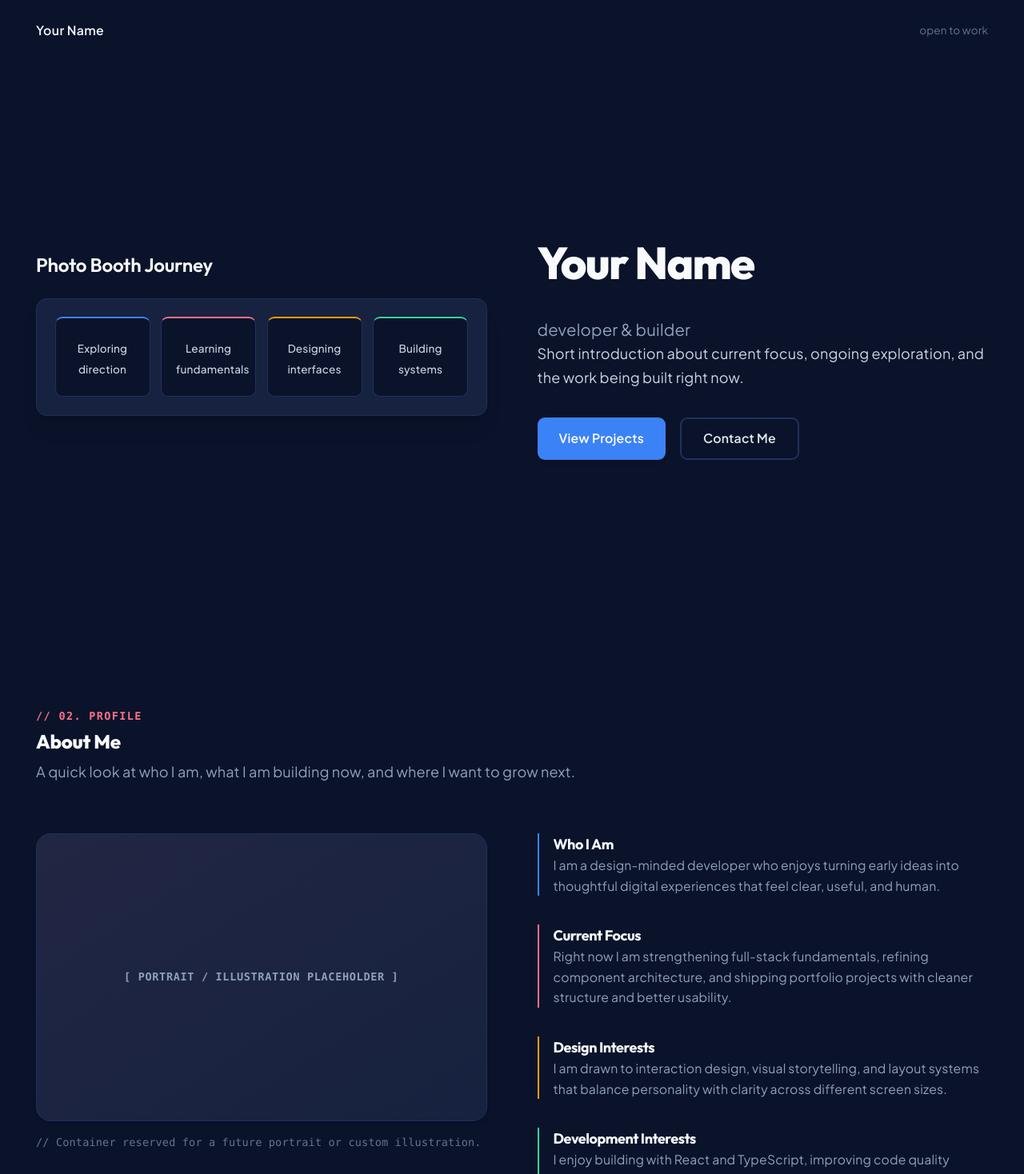
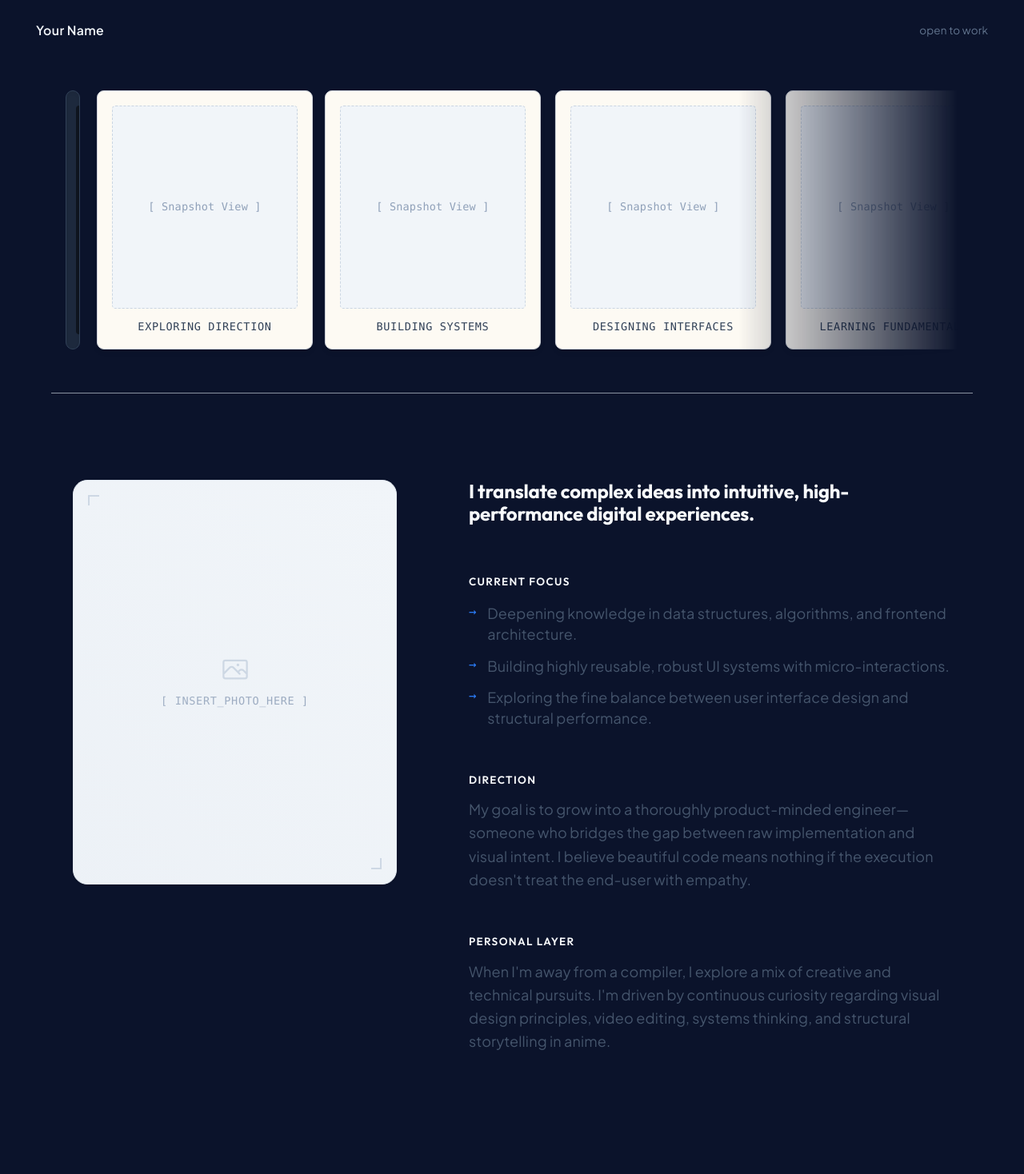
Before and after one commit to Vidhi9891/portfolio-v1, a React (Vite) app: page / in a window 1280 px wide. Shown: the top 1468 px of the page at 80% size. Built offline with nearby package versions, Linux system fonts and the light colour scheme.

Commit message:
added animation to photo booth and edited about section

```diff
--- a/package.json
+++ b/package.json
@@ -10,12 +10,13 @@
     "preview": "vite preview"
   },
   "dependencies": {
+    "framer-motion": "^12.40.0",
     "react": "^19.2.6",
     "react-dom": "^19.2.6"
   },
   "devDependencies": {
+    "@eslint/js": "^10.0.1",
     "@tailwindcss/vite": "^4.3.0",
-    "@eslint/js": "^10.0.1",
     "@types/node": "^24.12.3",
     "@types/react": "^19.2.14",
     "@types/react-dom": "^19.2.3",
--- a/src/App.tsx
+++ b/src/App.tsx
@@ -1,6 +1,7 @@
 import Navbar from './components/Navbar'
-import Hero from './components/Hero'
-import About from './components/About'
+//import Hero from './components/Hero'
+import PhotoBoothFeed from './components/PhotoBoothFeed'
+import AboutSection from './components/About'
 import Skills from './components/Skills'
 import Projects from './components/Projects'
 import Contact from './components/Contact'
@@ -9,8 +10,8 @@ function App() {
   return (
     <main className="min-h-screen bg-[#0b132b] text-slate-300 font-sans antialiased selection:bg-blue-500/30 selection:text-white">
       <Navbar />
-      <Hero />
-      <About />
+      <PhotoBoothFeed />
+      <AboutSection />
       <Skills />
       <Projects />
       <Contact />
--- a/src/components/About.tsx
+++ b/src/components/About.tsx
@@ -1,96 +1,124 @@
-function About() {
+import React from 'react';
+import { motion } from 'framer-motion';
+
+const AboutSection: React.FC = () => {
   return (
-    <section aria-labelledby="about-title" className="bg-transparent text-slate-200 py-24 font-sans" id="about">
-      <div className="mx-auto w-full max-w-7xl px-6 md:px-10">
-        <header className="mb-10 md:mb-14">
-          <span className="text-[#fb7185] font-mono text-xs font-bold tracking-widest uppercase block mb-2">
-            // 02. PROFILE
-          </span>
-          <h2 id="about-title" className="text-3xl font-extrabold tracking-tight text-slate-50 md:text-4xl font-heading">
-            About Me
-          </h2>
-          <p className="mt-3 max-w-2xl text-sm text-slate-400 md:text-base leading-relaxed">
-            A quick look at who I am, what I am building now, and where I want
-            to grow next.
-          </p>
-        </header>
+    <section
+      id="about"
+      className="w-full max-w-5xl mx-auto px-6 py-24 border-t border-slate-200/60 text-slate-900 font-sans"
+    >
+      {/* Grid Container */}
+      <div className="grid grid-cols-1 md:grid-cols-12 gap-12 lg:gap-20 items-start">
 
-        <div className="grid grid-cols-1 gap-10 lg:grid-cols-2 lg:gap-14">
-          <figure className="p-0">
-            <div className="flex min-h-80 items-center justify-center rounded-2xl border border-[#20315c] bg-[#16223f] text-slate-300 shadow-md relative overflow-hidden group">
-              <div className="absolute -inset-px bg-gradient-to-br from-[#fb7185]/10 to-transparent opacity-50"></div>
-              <span className="relative font-mono text-xs font-bold uppercase tracking-wider text-slate-400">
-                [ Portrait / Illustration Placeholder ]
-              </span>
+        {/* LEFT SIDE: Visual Placeholder / Photo Container */}
+        <div className="md:col-span-5 sticky top-24">
+          <motion.div
+            initial={{ opacity: 0, y: 20 }}
+            whileInView={{ opacity: 1, y: 0 }}
+            viewport={{ once: true, margin: "-100px" }}
+            transition={{ duration: 0.6, ease: "easeOut" }}
+            className="group relative w-full aspect-[4/5] bg-slate-100 rounded-2xl overflow-hidden border border-slate-200 shadow-sm"
+          >
+            {/* Minimal Geometric Overlay Pattern */}
+            <div className="absolute inset-0 bg-gradient-to-tr from-slate-200/30 to-transparent z-10" />
+
+            {/* Photo Placeholder */}
+            <div className="absolute inset-0 flex flex-col items-center justify-center p-6 text-slate-400 font-mono text-xs tracking-wider">
+              <svg
+                className="w-8 h-8 mb-3 text-slate-300 stroke-[1.5]"
+                fill="none"
+                stroke="currentColor"
+                viewBox="0 0 24 24"
+              >
+                <path strokeLinecap="round" strokeLinejoin="round" d="M2.25 15.75l5.159-5.159a2.25 2.25 0 013.182 0l5.159 5.159m-1.5-1.5l1.409-1.409a2.25 2.25 0 013.182 0l2.909 2.909m-18 3.75h16.5a1.5 1.5 0 001.5-1.5V6a1.5 1.5 0 00-1.5-1.5H3.75A1.5 1.5 0 002.25 6v12a1.5 1.5 0 001.5 1.5zm10.5-11.25h.008v.008h-.008V8.25zm.375 0a.375.375 0 11-.75 0 .375.375 0 01.75 0z" />
+              </svg>
+              <span>[ INSERT_PHOTO_HERE ]</span>
             </div>
-            <figcaption className="mt-4 text-xs text-slate-500 font-mono">
-              // Container reserved for a future portrait or custom illustration.
-            </figcaption>
-          </figure>
 
-          <div className="max-w-2xl space-y-8">
-            <article aria-labelledby="who-i-am-title" className="border-l-2 border-l-[#3b82f6] pl-4">
-              <h3 id="who-i-am-title" className="text-base font-bold text-slate-100 tracking-tight font-heading">
-                Who I Am
-              </h3>
-              <p className="mt-2 text-sm leading-relaxed text-slate-400">
-                I am a design-minded developer who enjoys turning early ideas
-                into thoughtful digital experiences that feel clear, useful, and
-                human.
-              </p>
-            </article>
+            {/* Subtle Tech Artifact Corner Borders */}
+            <div className="absolute top-4 left-4 w-3 h-3 border-t-2 border-l-2 border-slate-300 pointer-events-none" />
+            <div className="absolute bottom-4 right-4 w-3 h-3 border-b-2 border-r-2 border-slate-300 pointer-events-none" />
+          </motion.div>
+        </div>
 
-            <article aria-labelledby="current-focus-title" className="border-l-2 border-l-[#fb7185] pl-4">
-              <h3 id="current-focus-title" className="text-base font-bold text-slate-100 tracking-tight font-heading">
-                Current Focus
-              </h3>
-              <p className="mt-2 text-sm leading-relaxed text-slate-400">
-                Right now I am strengthening full-stack fundamentals, refining
-                component architecture, and shipping portfolio projects with
-                cleaner structure and better usability.
-              </p>
-            </article>
+        {/* RIGHT SIDE: Story / Text Content */}
+        <div className="md:col-span-7 flex flex-col gap-12">
 
-            <article aria-labelledby="design-interests-title" className="border-l-2 border-l-[#f59e0b] pl-4">
-              <h3 id="design-interests-title" className="text-base font-bold text-slate-100 tracking-tight font-heading">
-                Design Interests
-              </h3>
-              <p className="mt-2 text-sm leading-relaxed text-slate-400">
-                I am drawn to interaction design, visual storytelling, and
-                layout systems that balance personality with clarity across
-                different screen sizes.
-              </p>
-            </article>
+          {/* Section A: Intro Line */}
+          <motion.div
+            initial={{ opacity: 0, x: 20 }}
+            whileInView={{ opacity: 1, x: 0 }}
+            viewport={{ once: true, margin: "-100px" }}
+            transition={{ duration: 0.5, delay: 0.1 }}
+          >
+            <h2 className="text-2xl md:text-3xl font-bold tracking-tight text-slate-900 leading-tight">
+              I translate complex ideas into intuitive, high-performance digital experiences.
+            </h2>
+          </motion.div>
 
-            <article aria-labelledby="development-interests-title" className="border-l-2 border-l-[#34d399] pl-4">
-              <h3
-                id="development-interests-title"
-                className="text-base font-bold text-slate-100 tracking-tight font-heading"
-              >
-                Development Interests
-              </h3>
-              <p className="mt-2 text-sm leading-relaxed text-slate-400">
-                I enjoy building with React and TypeScript, improving code
-                quality through reusable patterns, and translating interface
-                concepts into maintainable production code.
-              </p>
-            </article>
+          {/* Section B: Current State */}
+          <motion.div
+            initial={{ opacity: 0, x: 20 }}
+            whileInView={{ opacity: 1, x: 0 }}
+            viewport={{ once: true, margin: "-100px" }}
+            transition={{ duration: 0.5, delay: 0.2 }}
+            className="flex flex-col gap-4"
+          >
+            <h3 className="font-mono text-xs uppercase tracking-widest text-slate-400 font-semibold">
+              Current Focus
+            </h3>
+            <ul className="grid grid-cols-1 gap-3 text-slate-600">
+              <li className="flex items-start gap-3">
+                <span className="font-mono text-blue-500 text-sm select-none">→</span>
+                <span>Deepening knowledge in data structures, algorithms, and frontend architecture.</span>
+              </li>
+              <li className="flex items-start gap-3">
+                <span className="font-mono text-blue-500 text-sm select-none">→</span>
+                <span>Building highly reusable, robust UI systems with micro-interactions.</span>
+              </li>
+              <li className="flex items-start gap-3">
+                <span className="font-mono text-blue-500 text-sm select-none">→</span>
+                <span>Exploring the fine balance between user interface design and structural performance.</span>
+              </li>
+            </ul>
+          </motion.div>
 
-            <article aria-labelledby="future-aspirations-title" className="border-l-2 border-l-[#3b82f6] pl-4">
-              <h3 id="future-aspirations-title" className="text-base font-bold text-slate-100 tracking-tight font-heading">
-                Future Aspirations
-              </h3>
-              <p className="mt-2 text-sm leading-relaxed text-slate-400">
-                My goal is to grow into a product engineer who can bridge design
-                and development, lead end-to-end execution, and build digital
-                products with long-term impact.
-              </p>
-            </article>
-          </div>
+          {/* Section C: Direction */}
+          <motion.div
+            initial={{ opacity: 0, x: 20 }}
+            whileInView={{ opacity: 1, x: 0 }}
+            viewport={{ once: true, margin: "-100px" }}
+            transition={{ duration: 0.5, delay: 0.3 }}
+            className="flex flex-col gap-3"
+          >
+            <h3 className="font-mono text-xs uppercase tracking-widest text-slate-400 font-semibold">
+              Direction
+            </h3>
+            <p className="text-slate-600 leading-relaxed">
+              My goal is to grow into a thoroughly product-minded engineer—someone who bridges the gap between raw implementation and visual intent. I believe beautiful code means nothing if the execution doesn't treat the end-user with empathy.
+            </p>
+          </motion.div>
+
+          {/* Section D: Personal Touch */}
+          <motion.div
+            initial={{ opacity: 0, x: 20 }}
+            whileInView={{ opacity: 1, x: 0 }}
+            viewport={{ once: true, margin: "-100px" }}
+            transition={{ duration: 0.5, delay: 0.4 }}
+            className="flex flex-col gap-3"
+          >
+            <h3 className="font-mono text-xs uppercase tracking-widest text-slate-400 font-semibold">
+              Personal Layer
+            </h3>
+            <p className="text-slate-600 leading-relaxed">
+              When I'm away from a compiler, I explore a mix of creative and technical pursuits. I'm driven by continuous curiosity regarding visual design principles, video editing, systems thinking, and structural storytelling in anime.
+            </p>
+          </motion.div>
+
         </div>
       </div>
     </section>
-  )
-}
+  );
+};
 
-export default About
+export default AboutSection;
--- a/src/components/Hero.tsx
+++ /dev/null
@@ -1,95 +0,0 @@
-function Hero() {
-  return (
-    <section
-      aria-labelledby="hero-name"
-      className="bg-transparent text-slate-200 font-sans"
-    >
-      <div className="mx-auto flex min-h-[calc(100vh-80px)] w-full max-w-7xl flex-col gap-12 px-6 pb-16 pt-16 md:justify-center md:px-10 lg:flex-row lg:items-center lg:gap-14">
-
-        {/* PHOTO BOOTH */}
-        <section
-          aria-labelledby="photo-booth-title"
-          className="w-full lg:w-1/2"
-        >
-          <h2 id="photo-booth-title" className="text-sm font-semibold tracking-wide text-slate-300">
-            Photo Booth Journey
-          </h2>
-
-          <div
-            aria-label="Film strip container"
-            className="mt-6 rounded-xl border border-[#20315c] bg-[#16223f] p-5 shadow-xl"
-          >
-            <ol
-              aria-label="Photo booth film strip frames"
-              className="grid grid-cols-2 gap-3 lg:grid-cols-4"
-            >
-              {[
-                { text: 'Exploring direction', accentClass: 'border-t-2 border-t-[#3b82f6]' },
-                { text: 'Learning fundamentals', accentClass: 'border-t-2 border-t-[#fb7185]' },
-                { text: 'Designing interfaces', accentClass: 'border-t-2 border-t-[#f59e0b]' },
-                { text: 'Building systems', accentClass: 'border-t-2 border-t-[#34d399]' },
-              ].map((frame) => (
-                <li key={frame.text}>
-                  <div
-                    className={`rounded-lg border border-[#20315c] bg-[#0b132b] px-4 py-5 text-center ${frame.accentClass}`}
-                  >
-                    <span className="text-xs font-medium text-slate-300 leading-snug">
-                      {frame.text}
-                    </span>
-                  </div>
-                </li>
-              ))}
-            </ol>
-          </div>
-        </section>
-
-        {/* HERO INTRO */}
-        <section
-          aria-labelledby="hero-intro-title"
-          className="w-full lg:w-1/2 flex flex-col justify-center"
-        >
-          <h2 id="hero-intro-title" className="sr-only">
-            Introduction
-          </h2>
-
-          <header>
-            <h1 id="hero-name" className="text-4xl font-extrabold tracking-tight text-slate-50 md:text-5xl lg:text-6xl font-heading leading-tight">
-              Your Name
-            </h1>
-
-            <p className="mt-3 text-lg text-slate-400">
-              developer &amp; builder
-            </p>
-          </header>
-
-          <p className="mt-6 max-w-prose text-base text-slate-300 leading-relaxed">
-            Short introduction about current focus, ongoing exploration, and the
-            work being built right now.
-          </p>
-
-          <nav
-            aria-label="Hero call to action"
-            className="mt-8 flex flex-col gap-4 sm:flex-row"
-          >
-            <a
-              href="#projects"
-              className="inline-flex justify-center items-center rounded-lg bg-[#3b82f6] hover:bg-[#2563eb] text-white px-6 py-3 font-semibold text-sm shadow-md hover:shadow-lg transition-all duration-200 cursor-pointer active:scale-98"
-            >
-              View Projects
-            </a>
-
-            <a
-              href="#contact"
-              className="inline-flex justify-center items-center rounded-lg border-2 border-[#20315c] hover:border-slate-500 text-slate-200 px-6 py-3 font-semibold text-sm hover:bg-[#16223f] transition-all duration-200 cursor-pointer active:scale-98"
-            >
-              Contact Me
-            </a>
-          </nav>
-        </section>
-
-      </div>
-    </section>
-  )
-}
-
-export default Hero
--- /dev/null
+++ b/src/components/PhotoBoothFeed.tsx
@@ -0,0 +1,125 @@
+import React, { useState, useEffect } from 'react';
+import { motion, AnimatePresence } from 'framer-motion';
+
+// --- Data Structure ---
+interface Ticket {
+  id: number;
+  title: string;
+}
+
+const initialTicketsData = [
+  { title: "Learning fundamentals" },
+  { title: "Designing interfaces" },
+  { title: "Building systems" },
+  { title: "Exploring direction" },
+];
+
+// --- Animation Variants ---
+const springTransition = {
+  type: "spring",
+  stiffness: 120,
+  damping: 14,
+};
+
+const ticketVariants = {
+  enter: {
+    x: -50,
+    opacity: 0,
+    scale: 0.95,
+  },
+  center: {
+    x: 0,
+    opacity: 1,
+    scale: 1,
+    transition: springTransition,
+  },
+  exit: {
+    x: 50,
+    opacity: 0,
+    scale: 0.95,
+    transition: springTransition,
+  },
+};
+
+// --- Ticket Component ---
+const TicketCard: React.FC<{ ticket: Ticket }> = ({ ticket }) => {
+  return (
+    <motion.div
+      layout
+      variants={ticketVariants}
+      initial="enter"
+      animate="center"
+      exit="exit"
+      className="flex-shrink-0 w-60 h-72 bg-[#fdfaf3] border border-gray-300 shadow-md rounded-lg p-4 flex flex-col justify-between"
+    >
+      {/* Doodle/Image Placeholder */}
+      <div className="flex-grow bg-slate-100 border border-dashed border-slate-300 rounded mb-3 flex items-center justify-center text-slate-400 text-xs font-mono">
+        [ Snapshot View ]
+      </div>
+      {/* Caption Text */}
+      <p className="font-mono text-xs uppercase tracking-wider text-slate-700 break-words text-center">
+        {ticket.title}
+      </p>
+    </motion.div>
+  );
+};
+
+// --- PhotoBoothFeed Component ---
+const PhotoBoothFeed: React.FC = () => {
+  const [tickets, setTickets] = useState<Ticket[]>([]);
+  const [currentIndex, setCurrentIndex] = useState(0);
+
+  // Safely step through the 4 milestones and stop
+  useEffect(() => {
+    if (currentIndex < initialTicketsData.length) {
+      const timer = setTimeout(() => {
+        const newTicket: Ticket = {
+          id: currentIndex,
+          title: initialTicketsData[currentIndex].title,
+        };
+        // unshift adds the new ticket to the left (index 0) and slides the rest right
+        setTickets((prev) => [newTicket, ...prev]);
+        setCurrentIndex((prev) => prev + 1);
+      }, 1500);
+
+      return () => clearTimeout(timer);
+    }
+  }, [currentIndex]);
+
+  // Gradient mask to smoothly fade overflow items on the right side
+  const maskStyle: React.CSSProperties = {
+    WebkitMaskImage: 'linear-gradient(to right, black 75%, transparent 100%)',
+    maskImage: 'linear-gradient(to right, black 75%, transparent 100%)',
+  };
+
+  return (
+    <div className="w-full max-w-5xl mx-auto px-4 py-8">
+      <div className="flex flex-row items-center relative">
+
+        {/* 1. Feed Slot (Printer mechanical source on the Left) */}
+        <div className="flex-shrink-0 w-4 h-72 bg-slate-800 rounded-full shadow-inner relative z-20 border border-slate-700">
+          <div className="absolute inset-y-4 right-0 w-1 bg-black rounded-l opacity-50" />
+        </div>
+
+        {/* 2. Conveyor Strip Layout (Handles horizontal overflow safely) */}
+        <div
+          className="flex-grow h-80 overflow-hidden relative pl-4 flex items-center"
+          style={maskStyle}
+        >
+          <motion.div
+            layout
+            className="flex flex-row items-center gap-4 h-full"
+          >
+            <AnimatePresence mode="popLayout" initial={false}>
+              {tickets.map((ticket) => (
+                <TicketCard key={ticket.id} ticket={ticket} />
+              ))}
+            </AnimatePresence>
+          </motion.div>
+        </div>
+      </div>
+    </div>
+  );
+};
+
+export default PhotoBoothFeed;
```
Also changed, not shown: src/components/AboutSection.tsx (added), src/components/PhotoBooth.tsx (added), 1 other file (tests, documents, lock files or other folders).
